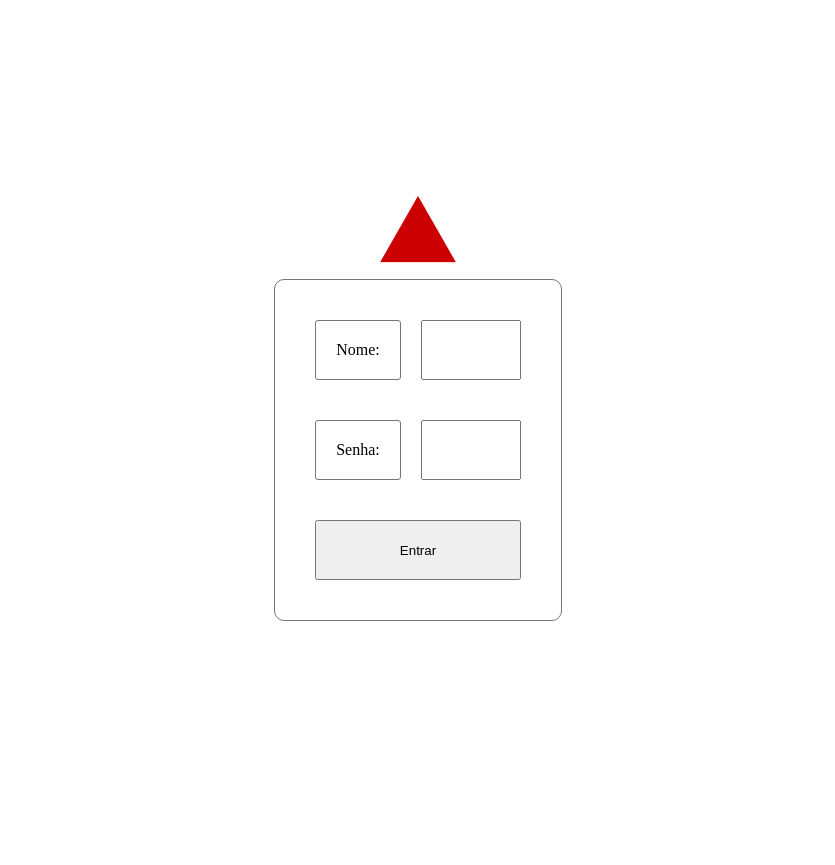
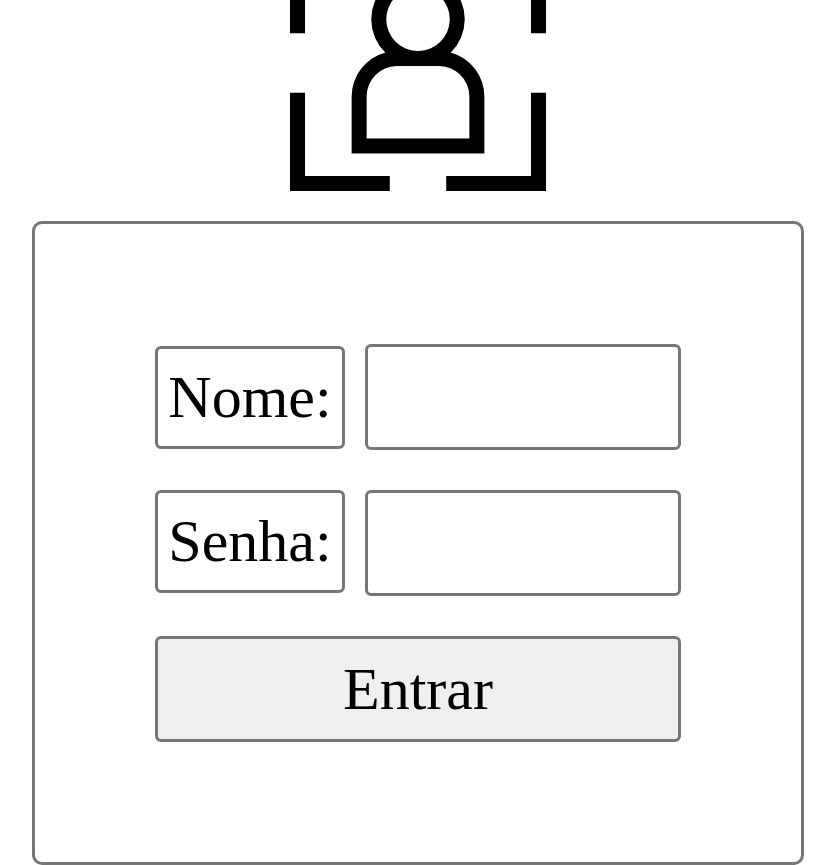
Before and after one commit to Pavinis/Att_login, a plain HTML site: page index.html in a window 1280 px wide. Shown: the whole page, without its empty margins (222-1057 px from the left). Before the commit the page ends 800 px from the top, so only its background shows below. Drawn offline with Linux system fonts and the light colour scheme.

Commit message:
commit final

```diff
--- a/index.html
+++ b/index.html
@@ -12,7 +12,7 @@
         <container>
             <div class="column">
                 <div class="row">
-                    <img src="visual/imagens/TriVer.png">
+                    <img src="visual/imagens/icone.png" id="usuarioIcon">
                 </div>
                 <form method="post" action="#">
                     <div class="row">
--- a/script/script.js
+++ b/script/script.js
@@ -11,25 +11,30 @@ function logarConta() {
         window.location.href = "outra.html";
     } else {
         if (usuIndex === -1) {
-            alert("Usuário incorreto.\nDesculpe! bah! tchê!");
+            alert("Usuário incorreto.\nDesculpe! ma que bah!... tchê!");
         } else {
             alert("Senha incorreta.\nDesculpe! ma que bah!... tchê!");
         }
-    }
-}
+    };
+};
 
-//Diz que usuario acessou e compoe a lista de usuarios existentes
+//Compoe a lista de usuarios existentes na página "outra.html"
 function outra(){
     let i = 0;
     let lista = "";
 
-    for(i = 0; i < usuarioNome.length; i + 1) {
+    while (i < usuarioNome.length) {
         lista = (lista + usuarioNome[i]);
-        lista = (lista + " ");
+        lista = (lista + " (");
         lista = (lista + usuarioSenha[i]);
-        lista = (lista + ", ");
-    }
+        lista = (lista + ")");
+        if (i !== usuarioNome.length - 1) {
+            lista = (lista + ", ");
+        } else{
+            lista = (lista + ".");
+        }
+        i = i + 1;
+    };
 
     document.getElementById('lista').innerHTML = (lista);
-    console.log(lista);
-}
+};
--- a/visual/style.css
+++ b/visual/style.css
@@ -1,11 +1,11 @@
 :root {
-    --formWidth: 100px;
+    --formWidth: 300px;
 }
 
 *{
     margin:0;
     padding:0;
-    box-sizing: border-box;
+    box-sizing:unset;
 }
 
 body{
@@ -16,18 +16,14 @@ body{
     width:100%;
 }
 
-container {
-    display:inline-flex;
-}
-
 form {
     display: inline-flex;
     background-color: rgb(255, 255, 255);
     flex-direction: column;
-    border: 1px solid rgb(118, 118, 118);;
+    border: 3px solid rgb(118, 118, 118);;
     border-radius: 10px;
     text-align: center;
-    padding:40px;
+    padding:120px;
     margin: 0 0 0 0;
 }
 
@@ -42,51 +38,78 @@ form {
     flex-direction: column;
     justify-content: center;
     height:100%;
+    border:60%;
 }
 
 .nomeLabel {
     display:flex;
     flex-direction: column;
     justify-content: center;
-    height:60px;
+    height:77px;
     background-color: transparent;
-    border: 1px solid rgb(118, 118, 118);
-    border-radius: 3px;
+    border: 3px solid rgb(118, 118, 118);
+    border-radius: 6px;
     text-align: center;
     margin: 0;
-    padding:20px;
+    padding:10px;
+}
+
+.nomeLabel p{
+    font-size: 60px;
 }
 
 .senhaLabel {
     display:flex;
     flex-direction: column;
     justify-content: center;
-    height:60px;
+    height:77px;
     background-color: transparent;
-    border: 1px solid rgb(118, 118, 118);
-    border-radius: 3px;
+    border: 3px solid rgb(118, 118, 118);
+    border-radius: 6px;
     text-align: center;
     margin:40px 0 0 0;
-    padding:20px;
+    padding:10px;
+}
+
+.senhaLabel p{
+    font-size: 60px;
 }
 
 #nome {
-    max-width: var(--formWidth);
-    width: 600px;
-    height:60px;
+    width: var(--formWidth);
+    height:100px;
     margin:0 0 0 20;
+    border: 3px solid rgb(118, 118, 118);
+    border-radius: 6px;
+    font-size: 60px;
+    font-family: "Times New Roman";
+    padding-left: 10px;
 }
 
 #senha {
-    max-width: var(--formWidth);
-    width: 100%;
-    height:60px;
+    width: var(--formWidth);
+    height:100px;
     margin:40px 0 0 20;
+    border: 3px solid rgb(118, 118, 118);
+    border-radius: 6px;
+    font-size: 60px;
+    font-family: "Times New Roman";
+    padding-left: 10px;
 }
 
 #entrar {
     max-width: var(--formWidth) + 130;
     width: 100%;
-    height:60px;
+    height:100px;
     margin:40px 0 0 0;
+    border: 3px solid rgb(118, 118, 118);
+    border-radius: 6px;
+    font-size: 60px;
+    font-family: "Times New Roman"
 }
+
+#usuarioIcon {
+    max-width: 300px;
+    max-height: 300px;
+    margin-bottom: 30px;
+}
```
Also changed, not shown: outra.html (+5 -4 lines), visual/imagens/icone.png (added).
